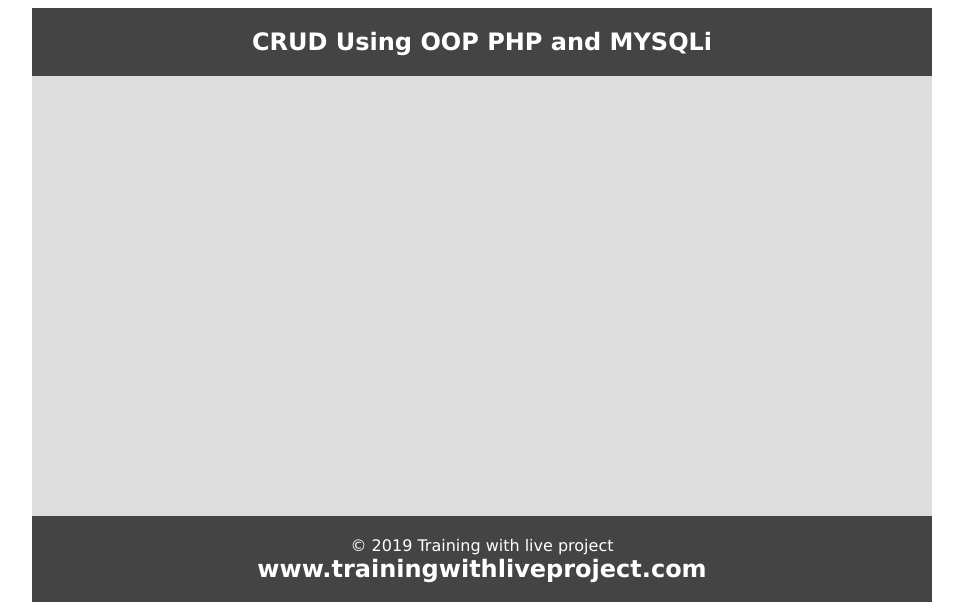
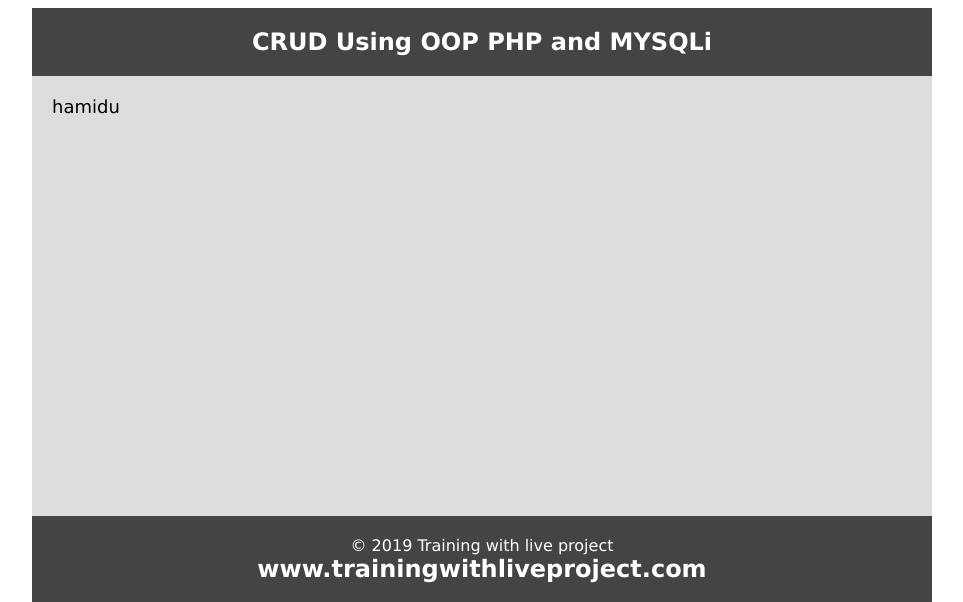
Before and after one commit to Hamidul1988/test, a PHP site: page / in a window 1280 px wide. Shown: the top 602 px of the page, without its empty margins (158-1121 px from the left). Run offline with PHP 8.4, Linux system fonts and the light colour scheme.

Commit message:
index update

```diff
--- a/index.php
+++ b/index.php
@@ -4,7 +4,7 @@
 
 
 
-
+hamidu
 
 
 
```
